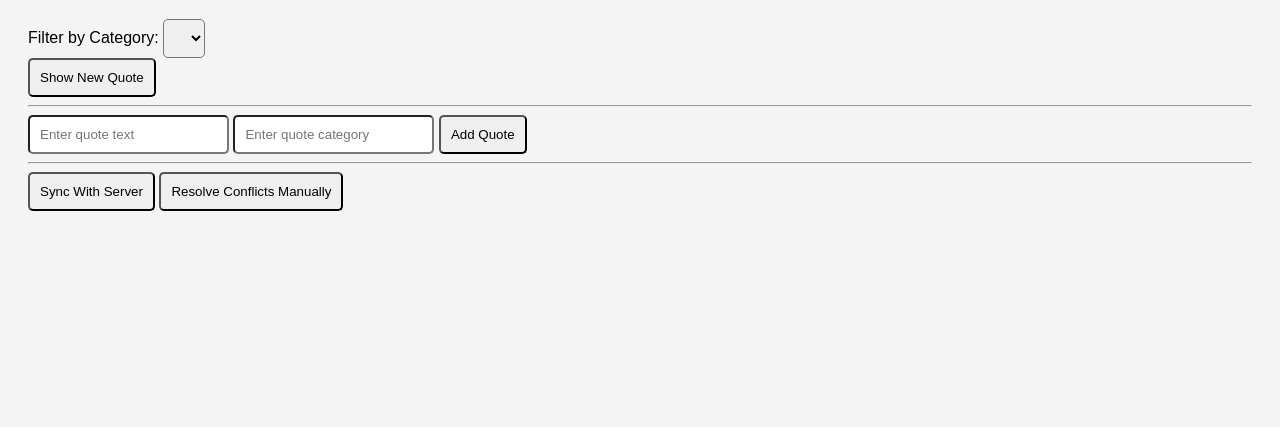
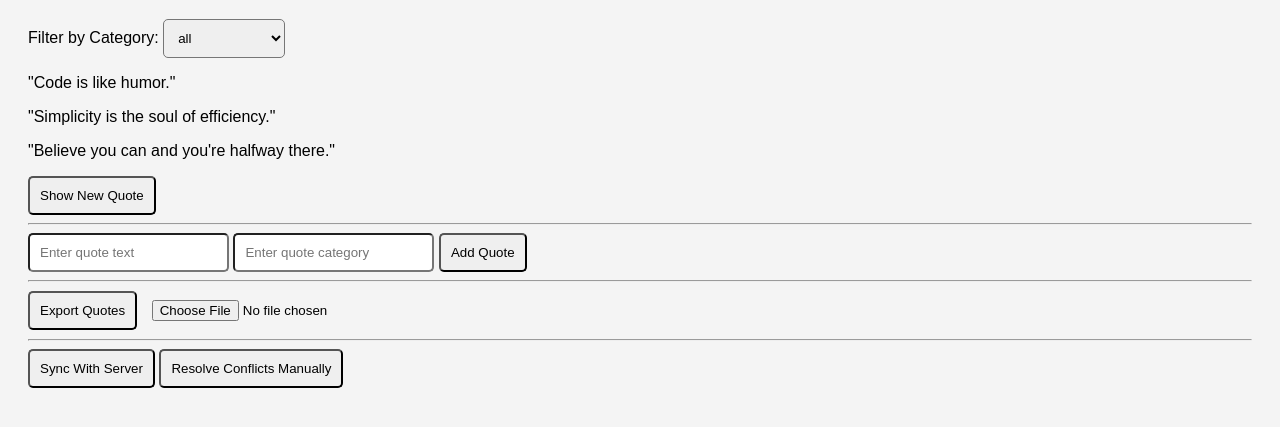
Before and after one commit to ndiateresia-ux/alx_fe_javascript, a plain HTML site: page dom-manipulation/index.html in a window 1280 px wide. Shown: the part 89-516 px from the top of the page. Drawn offline with Linux system fonts and the light colour scheme.

Commit message:
Update HTML structure for quote management

```diff
--- a/dom-manipulation/index.html
+++ b/dom-manipulation/index.html
@@ -5,7 +5,6 @@
   <meta name="viewport" content="width=device-width, initial-scale=1.0" />
   <title>Dynamic Quote Generator</title>
   <link rel="stylesheet" href="styles.css">
-  </style>
 </head>
 <body>
 
@@ -21,20 +20,26 @@
   <!-- Quote Display -->
   <div id="quoteDisplay"></div>
 
-  <button id="newQuoteBtn">Show New Quote</button>
+  <!-- Show Random Quote -->
+  <button id="newQuote">Show New Quote</button>
 
   <hr />
 
   <!-- Add Quote -->
-  <input id="quoteText" type="text" placeholder="Enter quote text" />
-  <input id="quoteCategory" type="text" placeholder="Enter quote category" />
+  <input id="newQuoteText" type="text" placeholder="Enter quote text" />
+  <input id="newQuoteCategory" type="text" placeholder="Enter quote category" />
   <button onclick="addQuote()">Add Quote</button>
+
+  <hr />
+
+  <!-- Export / Import -->
+  <button id="exportBtn">Export Quotes</button>
+  <input id="importFile" type="file" accept=".json" />
 
   <hr />
 
   <!-- Manual Sync -->
   <button onclick="syncQuotes()">Sync With Server</button>
-
 
   <!-- Manual Conflict Resolution -->
   <button id="resolveBtn">Resolve Conflicts Manually</button>
```
